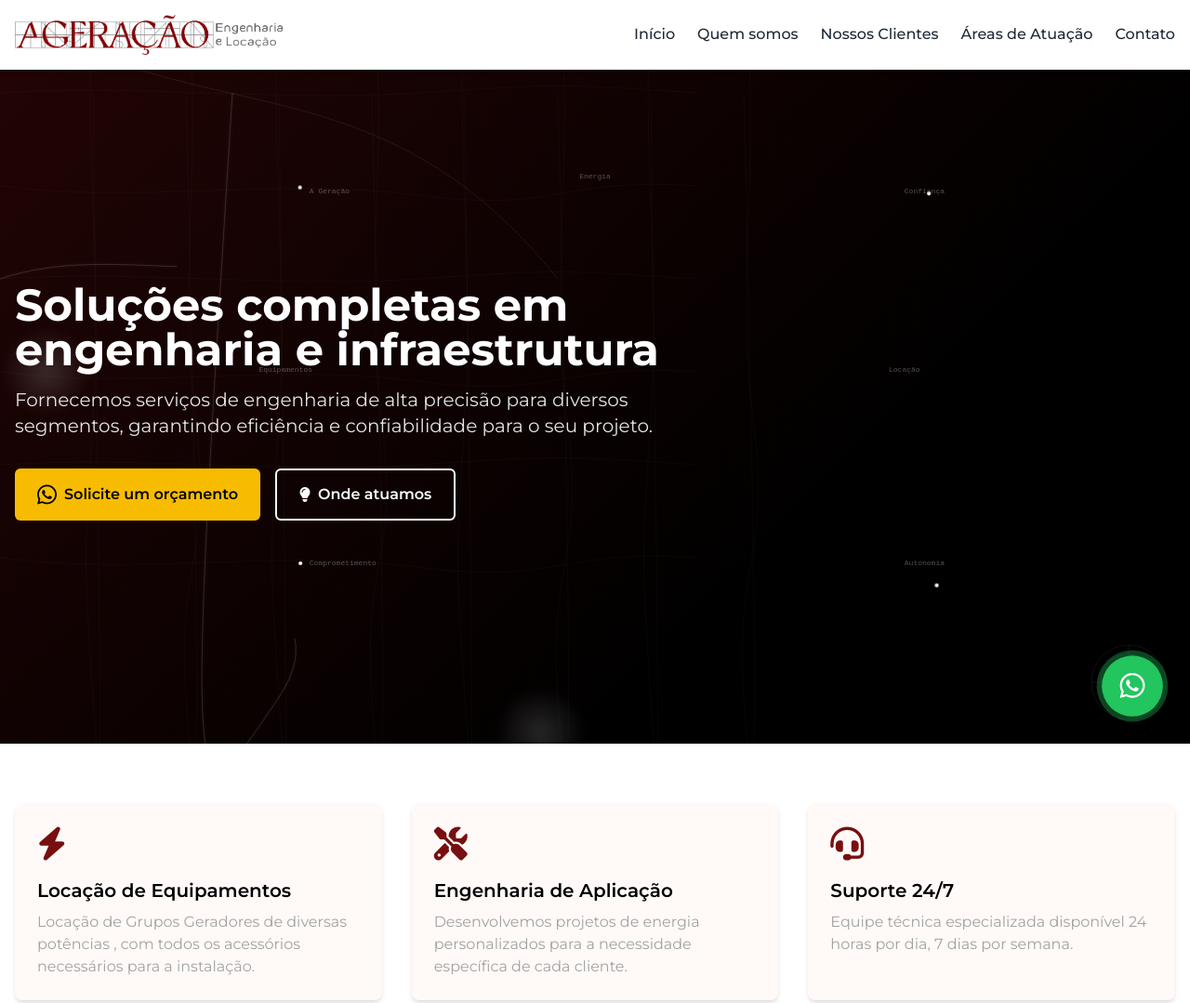
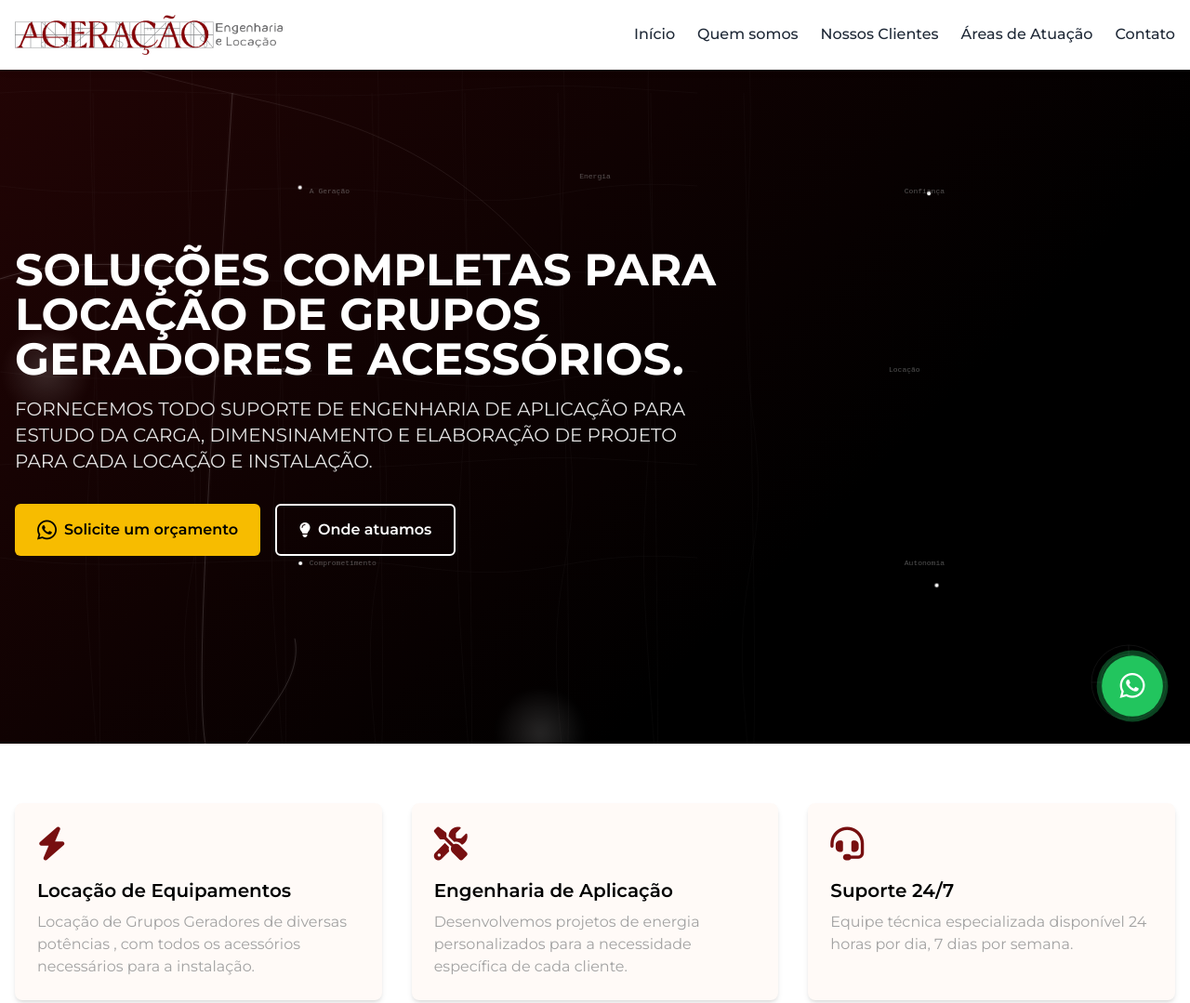
Before and after one commit to eoM4ths/site-ageracao, a plain HTML site: page index.html in a window 1280 px wide. Shown: the top 1079 px of the page at 93% size. Drawn offline with nearby package versions, Linux system fonts and the light colour scheme.

Commit message:
Add files via upload

```diff
--- a/index.html
+++ b/index.html
@@ -550,8 +550,8 @@
         <!-- Main content -->
         <div class="container mx-auto px-4 content-wrapper pt-16">
             <div class="max-w-3xl text-white">
-                <h1 class="text-4xl md:text-5xl font-bold mb-4">Soluções completas em engenharia e infraestrutura</h1>
-                <p class="text-xl mb-8 text-gray-light">Fornecemos serviços de engenharia de alta precisão para diversos segmentos, garantindo eficiência e confiabilidade para o seu projeto.</p>
+                <h1 class="text-4xl md:text-5xl font-bold mb-4">SOLUÇÕES COMPLETAS PARA LOCAÇÃO DE GRUPOS GERADORES E ACESSÓRIOS. </h1>
+                <p class="text-xl mb-8 text-gray-light">FORNECEMOS TODO SUPORTE DE ENGENHARIA DE APLICAÇÃO PARA ESTUDO DA CARGA, DIMENSINAMENTO E ELABORAÇÃO DE PROJETO PARA CADA LOCAÇÃO E INSTALAÇÃO.</p>
                 <div class="flex flex-wrap gap-4">
                     <a href="https://wa.me/5511995302582" target="_blank" class="bg-secondary text-gray-dark px-6 py-3 rounded-md font-semibold hover:bg-opacity-90 transition duration-300 flex items-center">
                         <i class="fab fa-whatsapp mr-2 text-2xl"></i>
```
